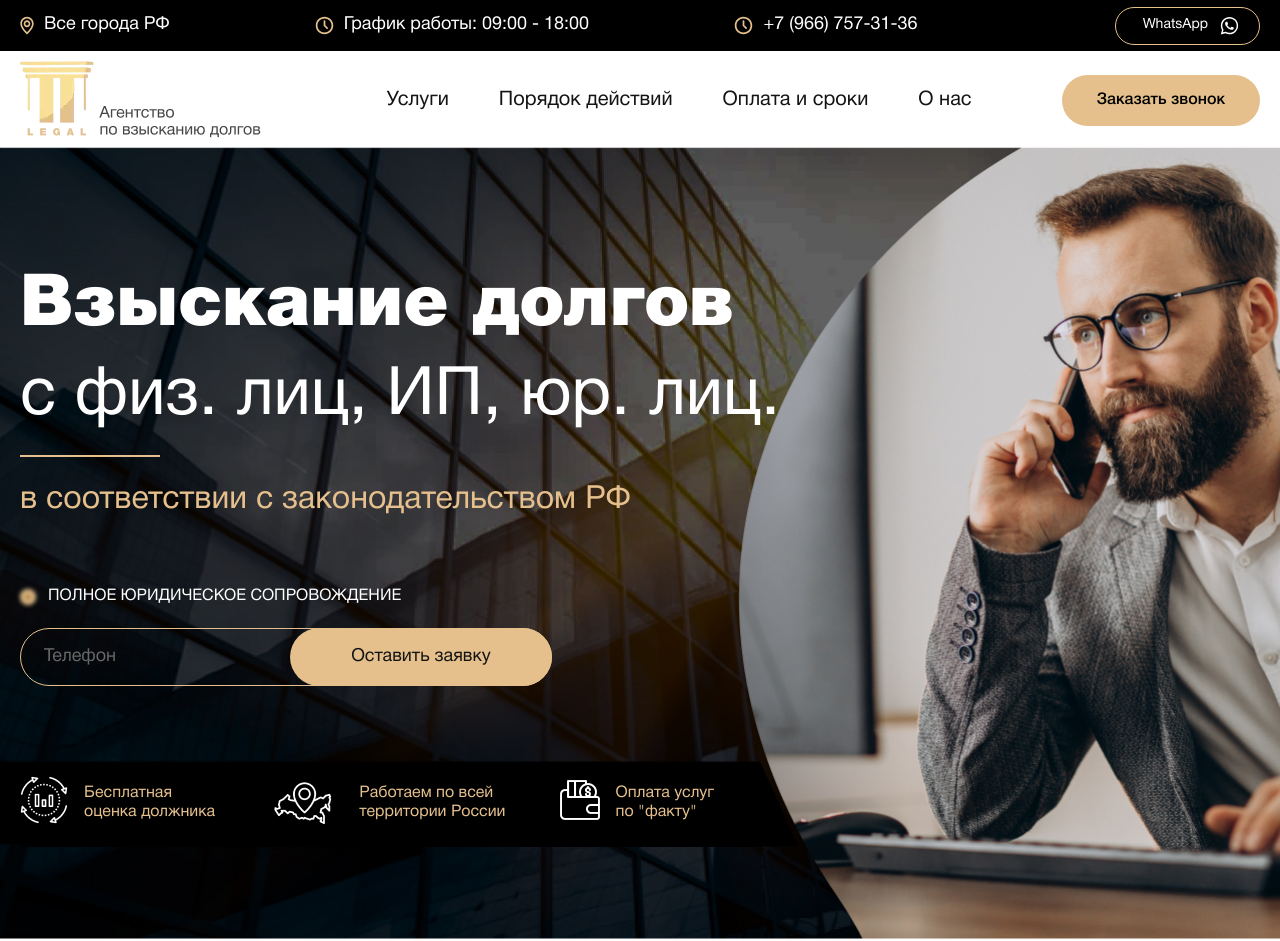
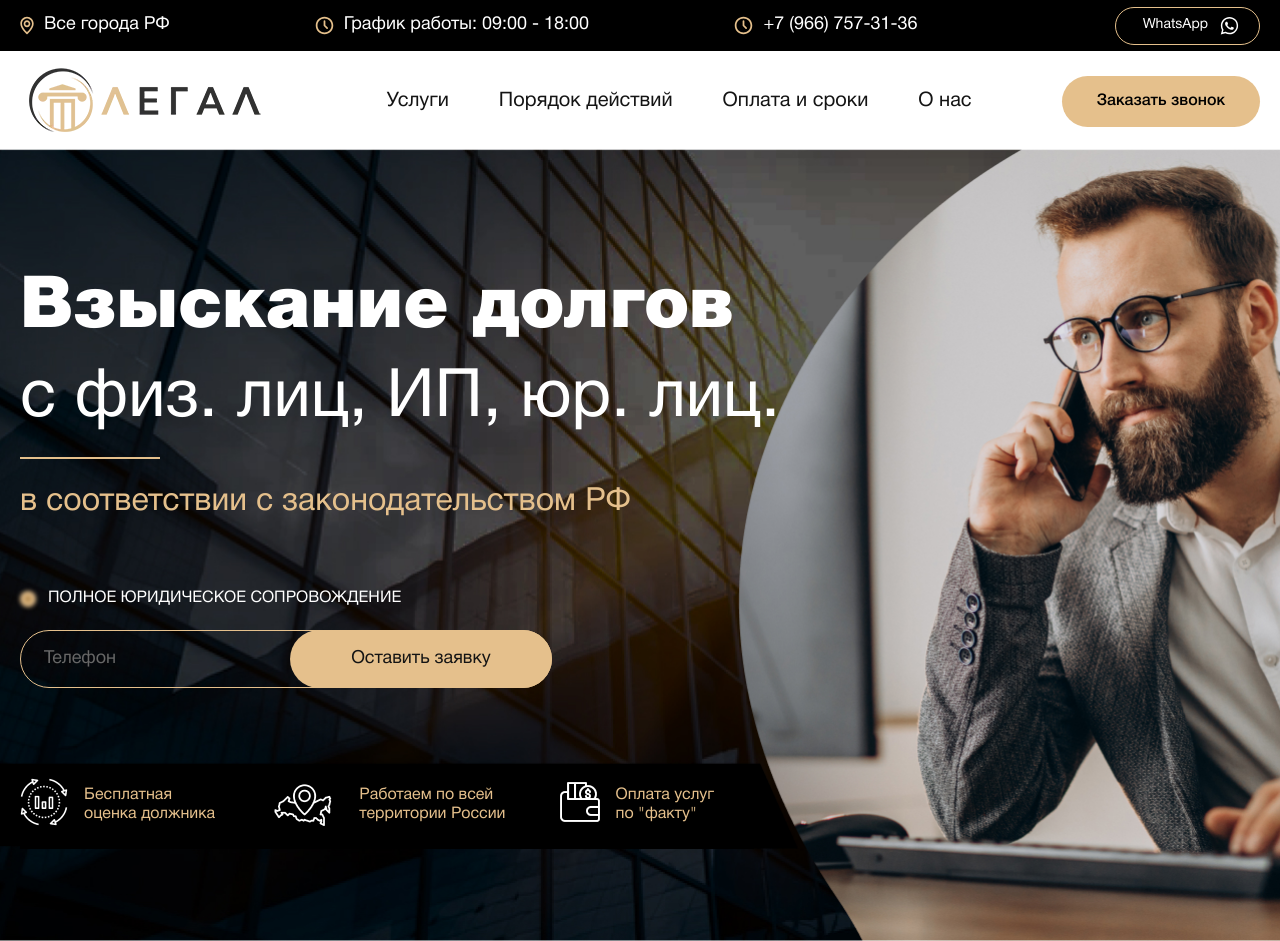
Before and after one commit to Unleashed97/legal-agency, a website: page src/index.html in a window 1280 px wide. Shown: the top 941 px of the page. Drawn offline with nearby package versions, Linux system fonts and the light colour scheme; files that its build step writes are made by us from their sources; files whose address does not match are found by name.

Commit message:
feat: new logo

```diff
--- a/src/html/partials/footer.html
+++ b/src/html/partials/footer.html
@@ -4,8 +4,8 @@
             <div class="footer__top">
                 <a href="#" class="logo footer__logo">
                     <picture>
-                        <source srcset="img/logo/logo-footer.webp">
-                        <img src="img/logo/logo-footer.png" alt="Логотип">
+                        <source srcset="img/logo/logo-02.webp">
+                        <img src="img/logo/logo-02.png" class="logo__image" alt="Логотип">
                     </picture>
                 </a>
 
--- a/src/html/partials/header.html
+++ b/src/html/partials/header.html
@@ -42,8 +42,8 @@
             <div class="header__bottom-inner">
                 <a href="index.html" class="logo header__logo">
                     <picture>
-                        <source srcset="img/logo/logo.webp">
-                        <img src="img/logo/logo.png" class="logo__image" alt="Логотип">
+                        <source srcset="img/logo/logo-02.webp">
+                        <img src="img/logo/logo-02.png" class="logo__image" alt="Логотип">
                     </picture>
                 </a>
 
@@ -85,8 +85,8 @@
                 <div class="m-menu__top">
                     <a href="#" class="logo m-menu__logo">
                         <picture>
-                            <source srcset="img/logo/m-menu-logo.webp">
-                            <img src="img/logo/m-menu-logo.png" class="logo__image" alt="Логотип">
+                            <source srcset="img/logo/logo-02.webp">
+                            <img src="img/logo/logo-02.png" class="logo__image" alt="Логотип">
                         </picture>
                     </a>
                     <button type="button" class="btn btn-modal-open">
```
Also changed, not shown: dist/img/logo/logo-02.png (added), dist/img/logo/logo-02.svg (added), dist/img/logo/logo-02.webp (added), dist/index.html, src/img/logo/logo-02.png (added), src/img/logo/logo-02.svg (added).
